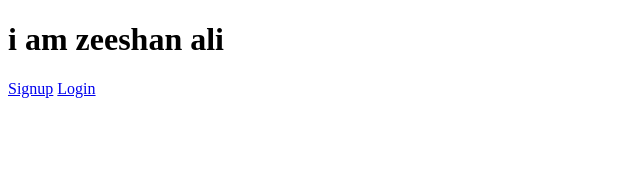
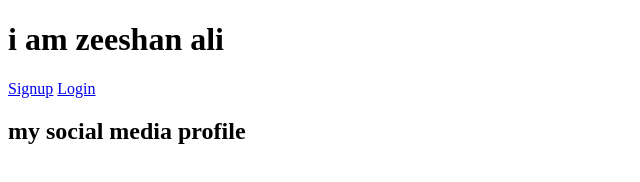
Before and after one commit to ZEESHAN-Ali-21/workshop, a plain HTML site: page index.html in a window 1280 px wide. Shown: the whole page, without its empty margins (0-640 px from the left). Drawn offline with Linux system fonts and the light colour scheme.

Commit message:
added my social media link

```diff
--- a/index.html
+++ b/index.html
@@ -10,5 +10,6 @@
 
     <a href="signup.html" class="button">Signup</a>
     <a href="login.html" class="button">Login</a>
+    <h2> my social media profile</h2>
 </body>
 </html>
```
